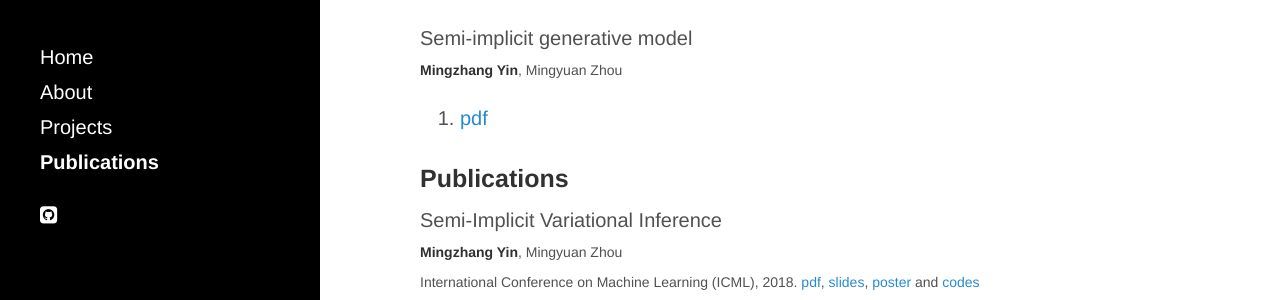
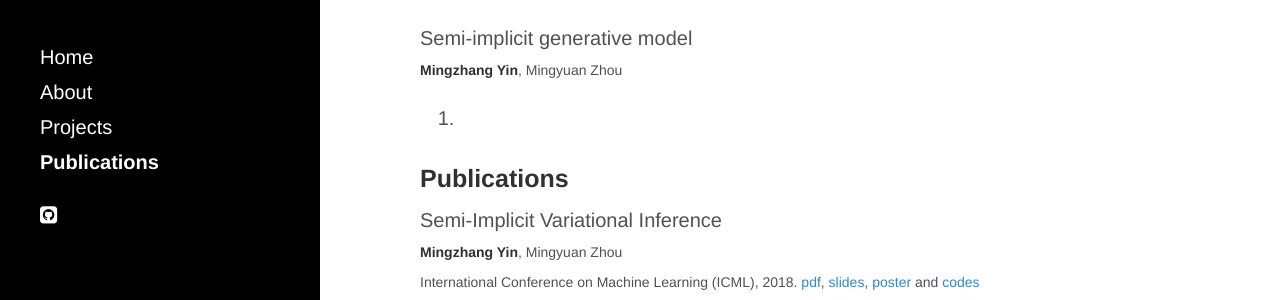
Before and after one commit to mingzhang-yin/mingzhang-yin.github.io, a Jekyll site: the page built from publications.md, in a window 1280 px wide. Shown: the part 268-568 px from the top of the page. Built offline with Jekyll 4.4.1, drawn with Linux system fonts in a browser that asks for light colours; nearby versions of some CDN libraries.

Commit message:
Update publications.md

```diff
--- a/publications.md
+++ b/publications.md
@@ -12,7 +12,7 @@ ARM: Augment-REINFORCE-merge gradient for discrete latent variable models
 
 Semi-implicit generative model
 <br> <span style="font-size:14px"> **Mingzhang Yin**, Mingyuan Zhou  <br>
- 2018. <a href="https://github.com/mingzhang-yin/mingzhang-yin.github.io/blob/master/assets/pdfs/SIGMO_v2.pdf" target="_blank"> pdf </a>
+ 2018.
 
 ### Publications
 
```
